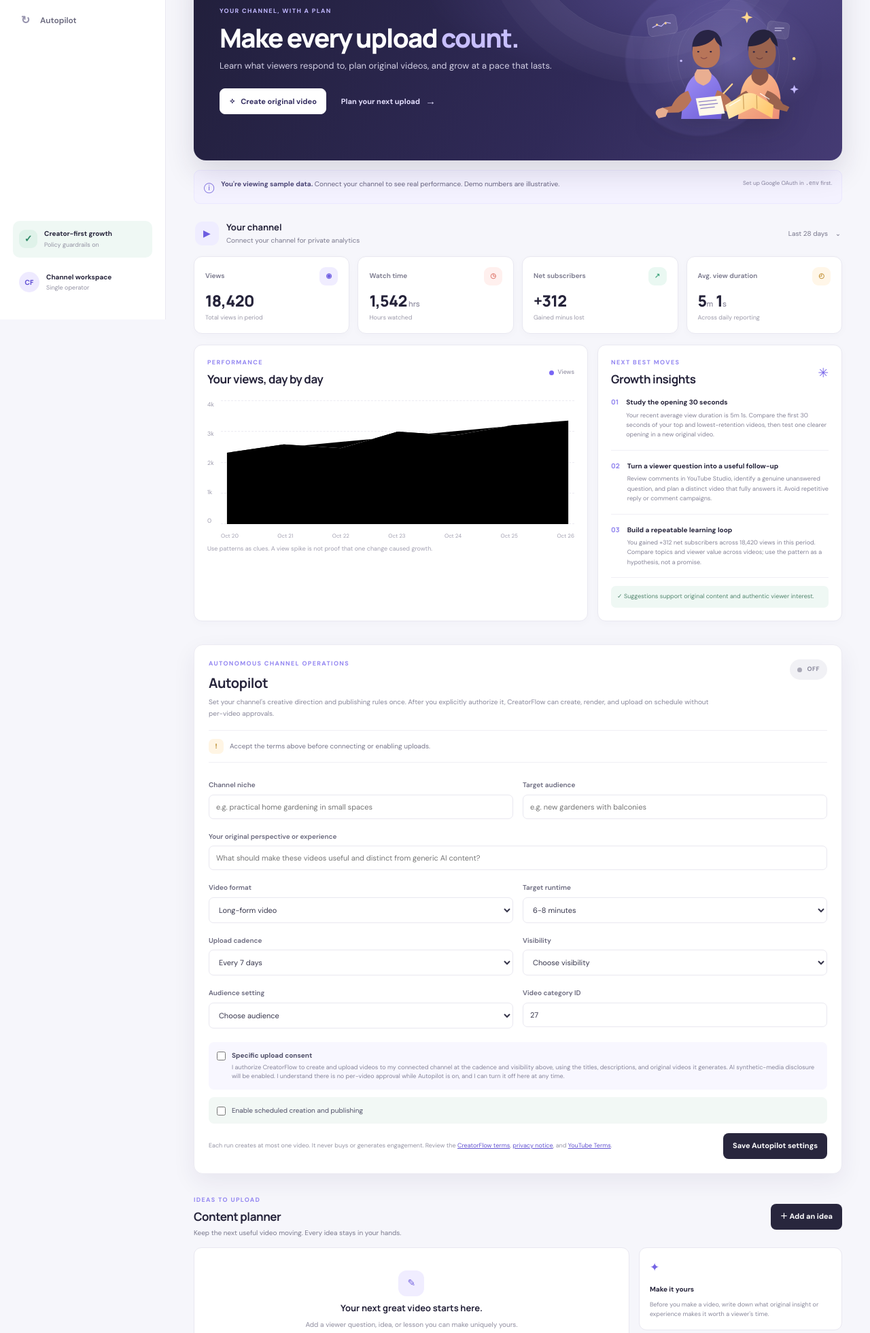
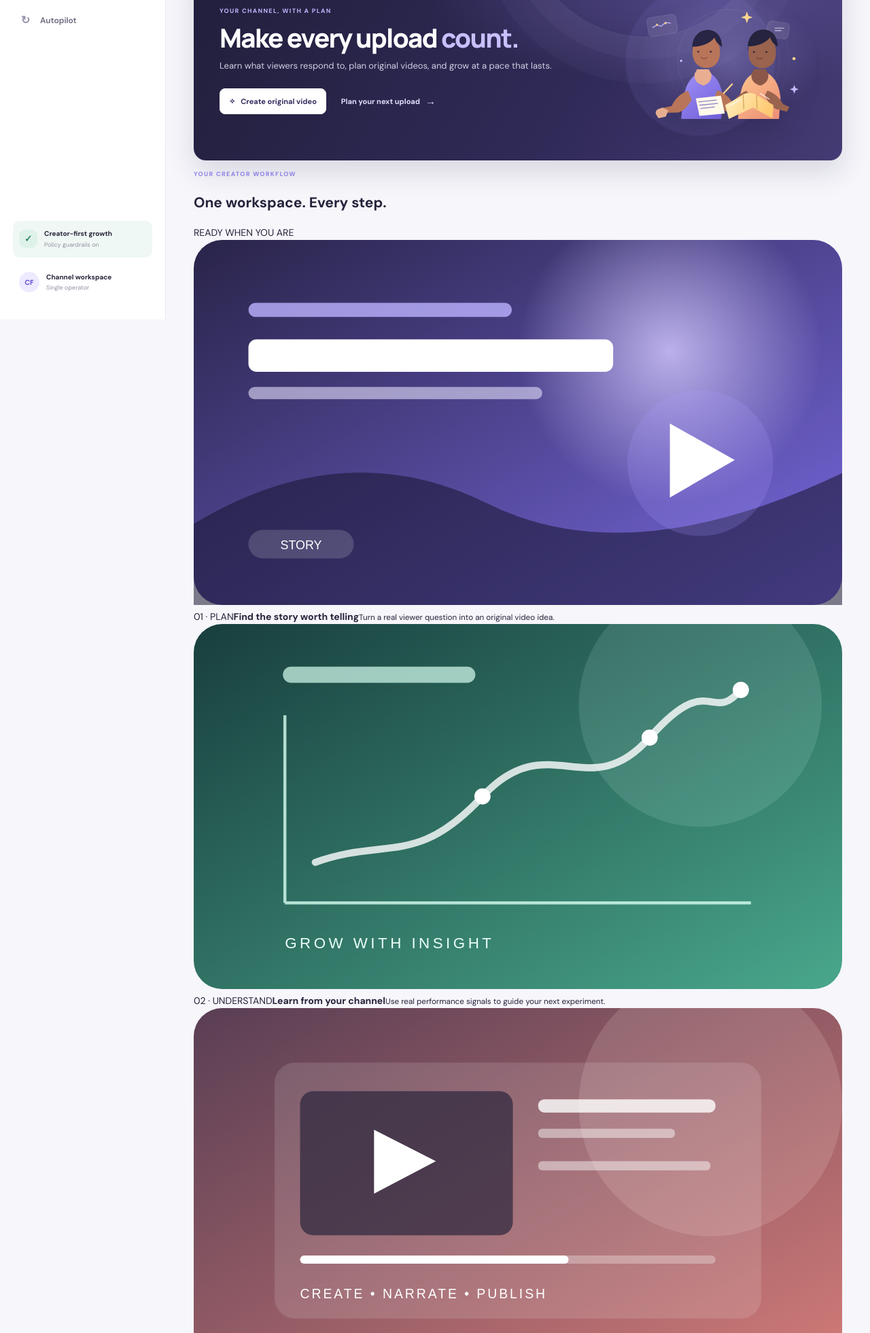
Before and after one commit to anthonynocash-stack/Youtube-growth-management, a FastAPI app: page / in a window 1280 px wide. Shown: the part 330-2291 px from the top of the page at 68% size. Run offline with FastAPI, Linux system fonts and the light colour scheme; data that the repository does not hold is empty.

Commit message:
Add illustrated workflow cards to dashboard

```diff
--- a/app/templates/dashboard.html
+++ b/app/templates/dashboard.html
@@ -6,8 +6,8 @@
   <title>CreatorFlow — Channel workspace</title>
   <link rel="preconnect" href="https://fonts.googleapis.com"><link rel="preconnect" href="https://fonts.gstatic.com" crossorigin>
   <link href="https://fonts.googleapis.com/css2?family=DM+Sans:wght@400;500;600;700&family=Manrope:wght@500;600;700;800&display=swap" rel="stylesheet">
-  <link rel="stylesheet" href="/static/app.css">
-  <link rel="stylesheet" href="/static/base.css">
+  <link rel="stylesheet" href="/static/app.css?v=creatorflow3">
+  <link rel="stylesheet" href="/static/base.css?v=creatorflow3">
 </head>
 <body>
   <a class="skip-link" href="#overview">Skip to main content</a>
@@ -25,6 +25,14 @@
     <header class="topbar"><div class="crumb">Workspace <span>/</span> Overview</div><div class="top-actions"><a class="button button-outline" href="/studio">✧ Create a video</a><span class="status"><i></i>{% if data.connected %}YouTube connected{% else %}Demo workspace{% endif %}</span>{% if data.connected %}<form action="/auth/disconnect" method="post"><button class="button button-quiet" type="submit">Disconnect</button></form>{% elif terms_accepted %}<a class="button button-dark" href="/auth/start">Connect YouTube <span>↗</span></a>{% else %}<a class="button button-dark" href="#legal-gate">Review terms</a>{% endif %}</div></header>
     {% if not terms_accepted %}<section class="legal-gate" id="legal-gate"><div class="eyebrow">BEFORE CONNECTING YOUTUBE</div><h2>Review how CreatorFlow uses your channel data</h2><p>CreatorFlow uses YouTube APIs to read your channel analytics and, only if you separately authorize it, upload content using your Autopilot settings. AI prompts and narration are sent to the AI provider configured by the operator. Read the <a href="/static/terms.md" target="_blank">CreatorFlow terms</a>, <a href="/static/privacy.md" target="_blank">privacy notice</a>, <a href="https://www.youtube.com/t/terms" target="_blank">YouTube Terms</a>, and <a href="https://policies.google.com/privacy" target="_blank">Google Privacy Policy</a>.</p><form action="/legal/accept" method="post"><label><input type="checkbox" name="accept" value="yes" required> I have reviewed and accept these terms and privacy notices.</label><button class="button button-dark" type="submit">Accept and continue</button></form></section>{% endif %}
     <section class="welcome"><div class="welcome-copy"><div class="eyebrow">YOUR CHANNEL, WITH A PLAN</div><h1>Make every upload <em>count.</em></h1><p>Learn what viewers respond to, plan original videos, and grow at a pace that lasts.</p><div class="welcome-actions"><a class="button button-light" href="/studio"><span aria-hidden="true">✧</span> Create original video</a><a class="welcome-secondary" href="#planner">Plan your next upload <span aria-hidden="true">→</span></a></div></div><div class="welcome-art" aria-hidden="true"><img src="/static/home-characters.svg" alt=""></div></section>
+    <section class="visual-journey" aria-label="CreatorFlow workflow">
+      <div class="visual-journey-head"><div><div class="eyebrow">YOUR CREATOR WORKFLOW</div><h2>One workspace. Every step.</h2></div><span class="journey-live"><i></i> READY WHEN YOU ARE</span></div>
+      <div class="visual-cards">
+        <article class="visual-card"><img src="/static/visual-story.svg" alt="Story planning artwork"><div class="visual-card-copy"><span>01 · PLAN</span><b>Find the story worth telling</b><small>Turn a real viewer question into an original video idea.</small></div></article>
+        <article class="visual-card"><img src="/static/visual-insight.svg" alt="Analytics growth chart artwork"><div class="visual-card-copy"><span>02 · UNDERSTAND</span><b>Learn from your channel</b><small>Use real performance signals to guide your next experiment.</small></div></article>
+        <article class="visual-card"><img src="/static/visual-create.svg" alt="Video creation workspace artwork"><div class="visual-card-copy"><span>03 · CREATE</span><b>Build a video from your idea</b><small>Generate a script, narration and visual production pack.</small></div></article>
+      </div>
+    </section>
     {% if error %}<div class="alert">{{ error }}</div>{% endif %}
     {% if not data.connected %}<div class="demo-note"><span>ⓘ</span><div><b>You're viewing sample data.</b> Connect your channel to see real performance. Demo numbers are illustrative.</div>{% if not configured %}<small>Set up Google OAuth in <code>.env</code> first.</small>{% endif %}</div>{% endif %}
     <div class="channel-line"><div class="channel-avatar">▶</div><div><b>{{ data.channel.title }}</b><small>{% if data.connected %}Last 28 days · Updated from YouTube Analytics{% else %}Connect your channel for private analytics{% endif %}</small></div><span class="period">Last 28 days <span>⌄</span></span></div>
@@ -54,6 +62,6 @@
     <footer>CreatorFlow · Built for thoughtful, original creation <span>Growth takes time. No outcomes are guaranteed.</span></footer>
   </main>
   <dialog id="idea-dialog"><form action="/ideas" method="post"><div class="dialog-head"><div><div class="eyebrow">CONTENT PLANNER</div><h2>Add a video idea</h2></div><button type="button" class="close" id="close-dialog">×</button></div><label>Video idea<input name="title" required maxlength="160" placeholder="What will this video help someone do?"></label><label>Who is it for?<input name="audience" maxlength="240" placeholder="e.g. first-time home gardeners"></label><label>What original value will you add?<textarea name="viewer_value" maxlength="500" rows="3" placeholder="A lesson, demonstration, point of view, or experience only you can bring"></textarea></label><label>Target date<input type="date" name="target_date"></label><div class="dialog-actions"><button type="button" class="button button-quiet" id="cancel-dialog">Cancel</button><button class="button button-dark" type="submit">Save idea</button></div></form></dialog>
-  <script src="/static/app.js"></script>
+  <script src="/static/app.js?v=creatorflow3"></script>
 </body>
 </html>
```
